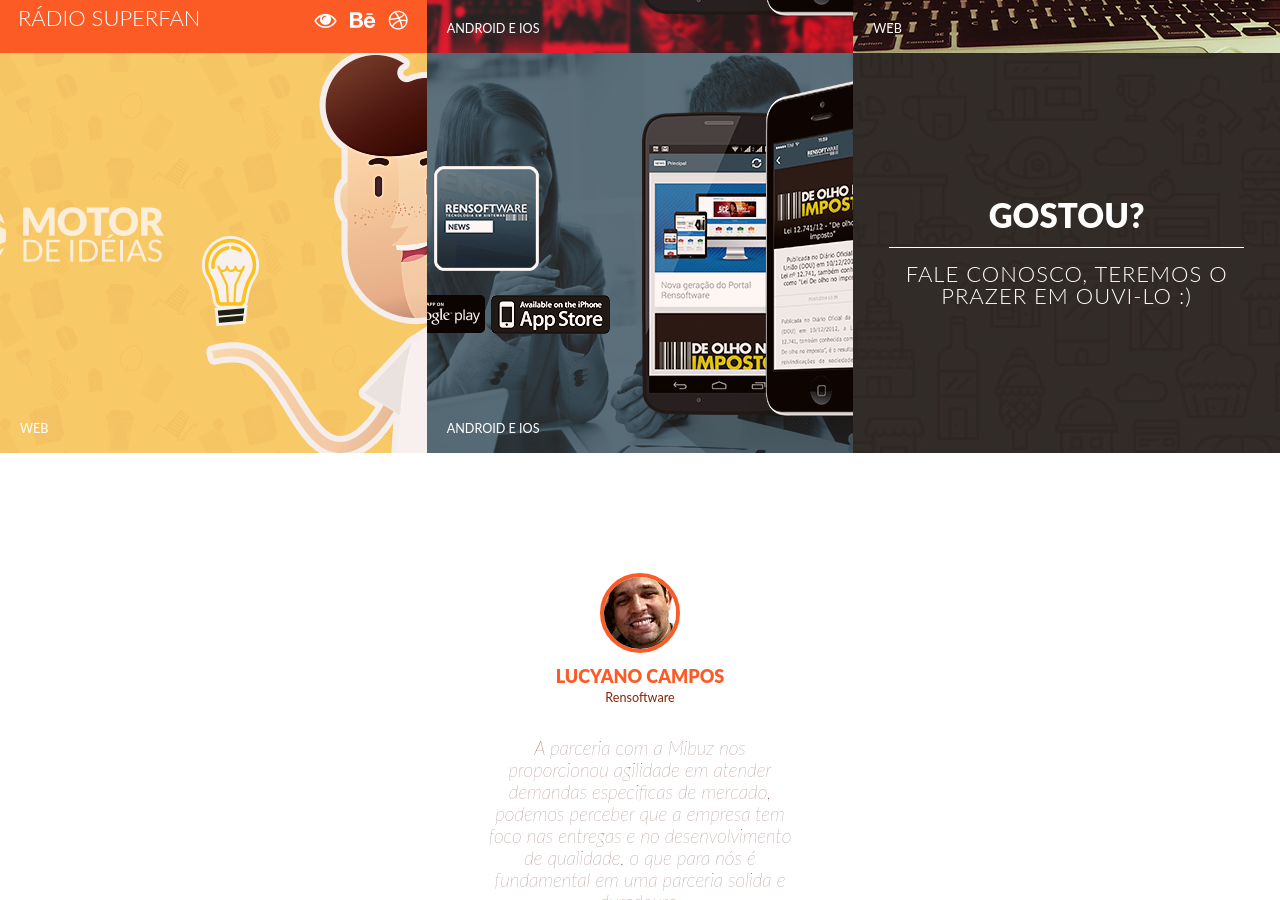
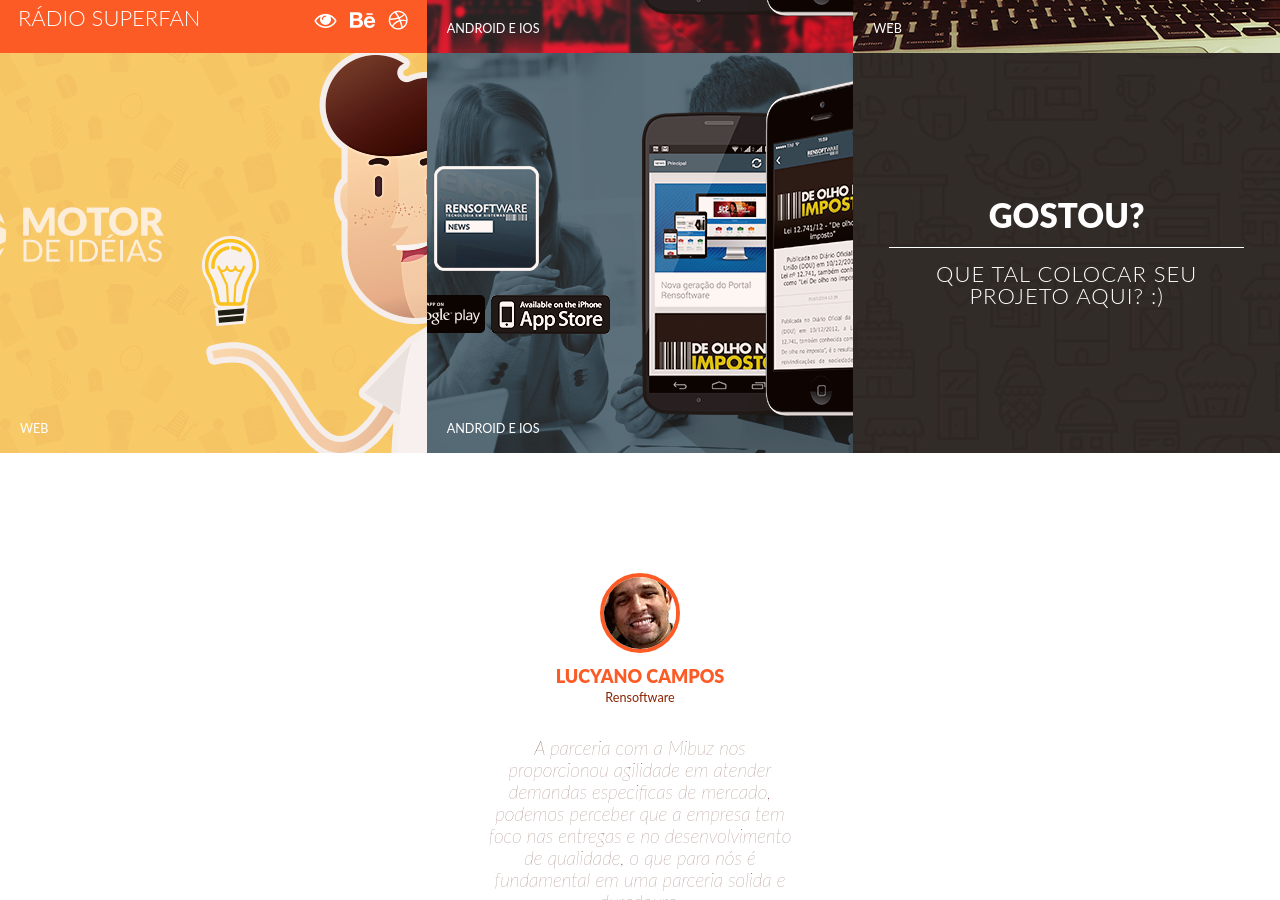
Before and after one commit to Mibuz/mibuz.github.io, a Jekyll site: the page built from index.html, in a window 1280 px wide and 900 px high, scrolled down 2032 px. Built offline with Jekyll 4.4.1, drawn with Linux system fonts in a browser that asks for light colours; nearby versions of some CDN libraries.

Commit message:
Improve text

```diff
--- a/_includes/cases.html
+++ b/_includes/cases.html
@@ -34,7 +34,7 @@
         <img src="{{site.assets_img}}/box-like.jpg" alt="">
         <figcaption>
           <h2>Gostou?</h2>
-          <p>Fale conosco, teremos o prazer em ouvi-lo :)</p>
+          <p>Que tal colocar seu projeto aqui? :)</p>
           <a href="#contact" class="permalink scroll-to">View more</a>
         </figcaption>
       </figure>
```
